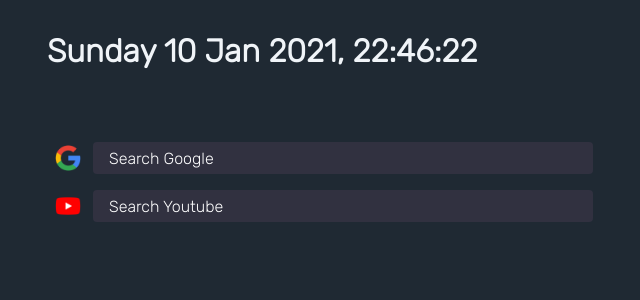
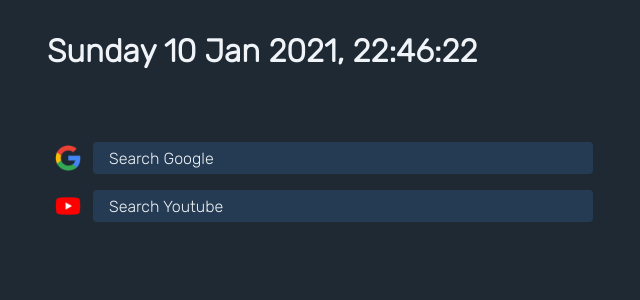
Before and after one commit to j-blackmore/ultimate-homepage, a React app: page / in a window 1280 px wide. Shown: the top 300 px of the page, without its empty margins (17-657 px from the left). Built offline with nearby package versions, Linux system fonts and the light colour scheme.

Commit message:
feat: Update searchbar colours

```diff
--- a/src/components/SearchBars/_search-bars.scss
+++ b/src/components/SearchBars/_search-bars.scss
@@ -1,3 +1,5 @@
+@use '../../scss/colors' as *;
+
 .search-bars {
   width: 100%;
   display: flex;
@@ -20,11 +22,11 @@
 
     border: none;
     border-radius: 4px;
-    background-color: #313140;
-    color: white;
+    background-color: $theme-color-800;
+    color: $text-color;
 
     &::placeholder {
-      color: white;
+      color: $text-color;
     }
 
     &:focus {
```
